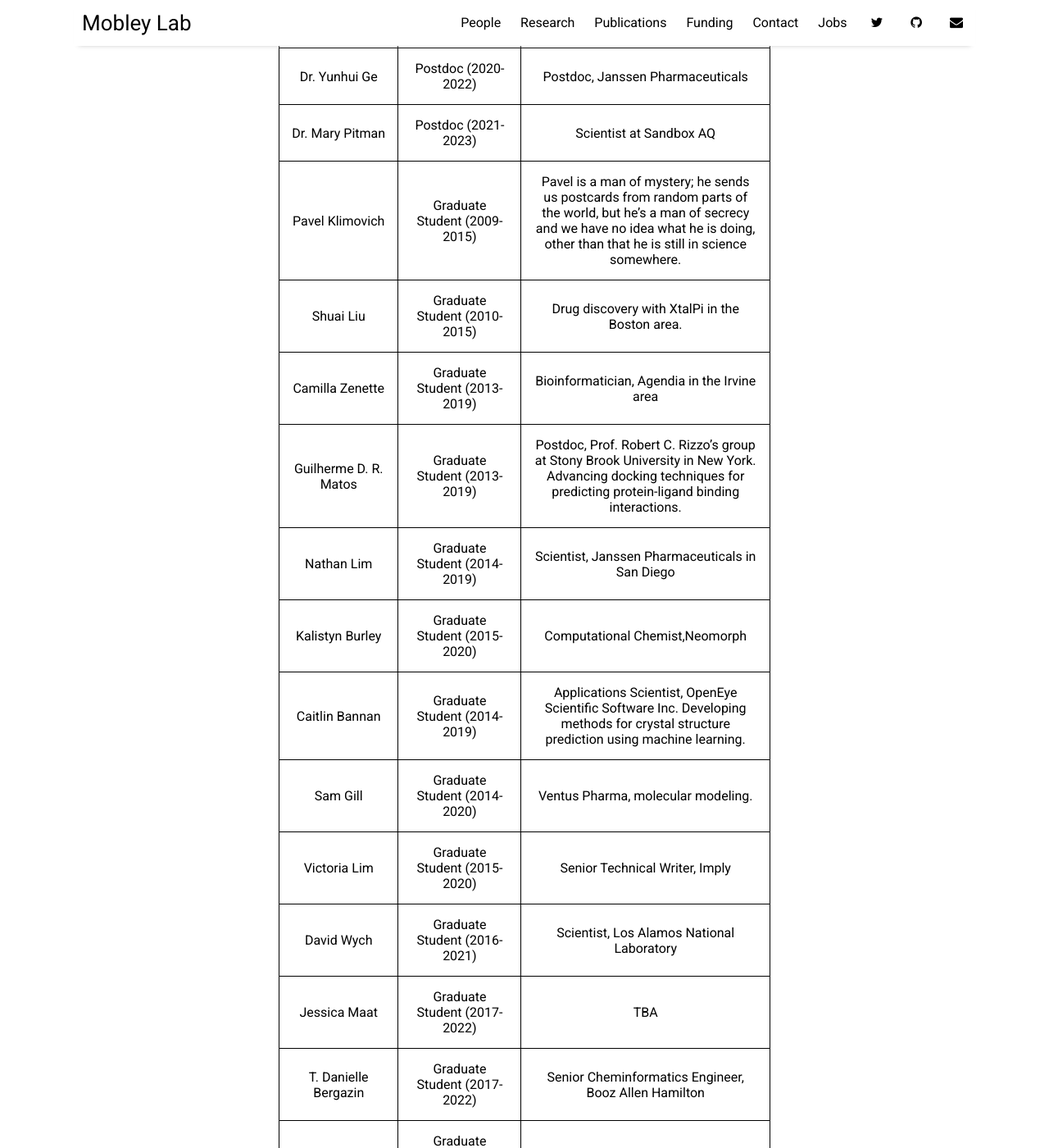
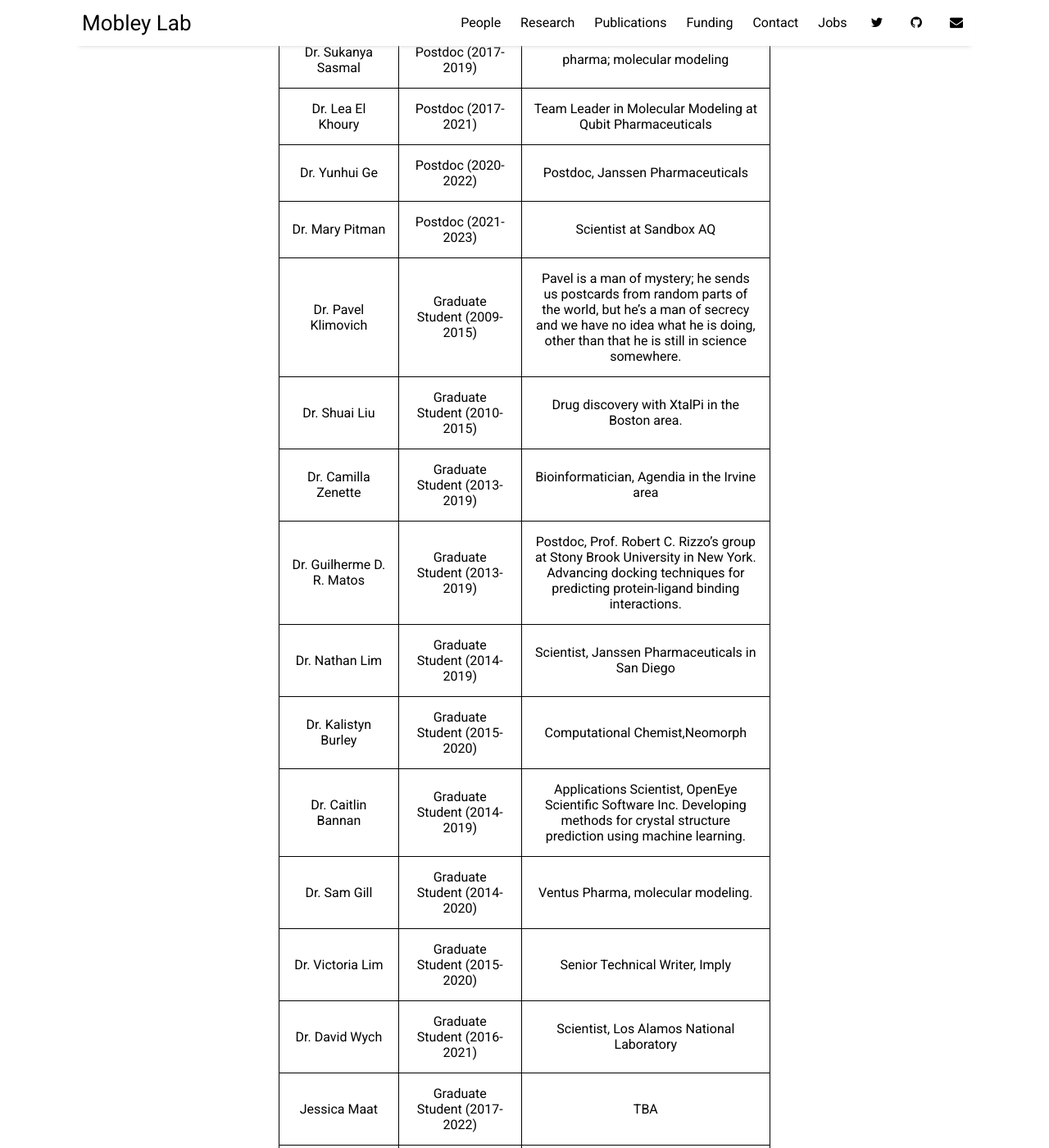
Before and after one commit to MobleyLab/mobleylab.org, a Jekyll site: the page built from pages/people.md, in a window 1280 px wide and 1400 px high, scrolled down 5621 px. Shown: the whole window at 82% size. Built offline with Jekyll 4.4.1, drawn with Linux system fonts in a browser that asks for light colours; nearby versions of some CDN libraries; some of the changed text lies outside the part shown.

Commit message:
Update people.md

```diff
--- a/pages/people.md
+++ b/pages/people.md
@@ -35,6 +35,13 @@ Swapnil received his M.Sc. Integrated degree in Chemistry from IIT Kanpur, India
 
 <br />
 <br />
+
+### **Suleyman Selim** -
+
+<br />
+<br />
+
+
 ## **Graduate Students**
 
 ### **Martin Amezcua (Pharmaceutical Sciences)** -
@@ -115,20 +122,20 @@ Meghan Osato graduated from UCI with a B.S. in Biological Sciences and a B.S. in
 |Dr. Yunhui Ge | Postdoc (2020-2022) | Postdoc, Janssen Pharmaceuticals |
 |Dr. Mary Pitman | Postdoc (2021-2023) | Scientist at Sandbox AQ |
 |------------|--------------|----------------|
-|Pavel Klimovich|Graduate Student (2009-2015)|Pavel is a man of mystery; he sends us postcards from random parts of the world, but he’s a man of secrecy and we have no idea what he is doing, other than that he is still in science somewhere.|
-|Shuai Liu|Graduate Student (2010-2015)|Drug discovery with XtalPi in the Boston area.|
-|Camilla Zenette|Graduate Student (2013-2019)|Bioinformatician, Agendia in the Irvine area|
-|Guilherme D. R. Matos|Graduate Student (2013-2019)|Postdoc, Prof. Robert C. Rizzo’s group at Stony Brook University in New York. Advancing docking techniques for predicting protein-ligand binding interactions.|
-|Nathan Lim| Graduate Student (2014-2019)|Scientist, Janssen Pharmaceuticals in San Diego|
-|Kalistyn Burley| Graduate Student (2015-2020)|Computational Chemist,Neomorph|
-|Caitlin Bannan|Graduate Student (2014-2019)|Applications Scientist, OpenEye Scientific Software Inc. Developing methods for crystal structure prediction using machine learning.|
-|Sam Gill|Graduate Student (2014-2020)|Ventus Pharma, molecular modeling.|
-|Victoria Lim| Graduate Student (2015-2020)| Senior Technical Writer, Imply|
-|David Wych|Graduate Student (2016-2021)|Scientist, Los Alamos National Laboratory|
+|Dr. Pavel Klimovich|Graduate Student (2009-2015)|Pavel is a man of mystery; he sends us postcards from random parts of the world, but he’s a man of secrecy and we have no idea what he is doing, other than that he is still in science somewhere.|
+|Dr. Shuai Liu|Graduate Student (2010-2015)|Drug discovery with XtalPi in the Boston area.|
+|Dr. Camilla Zenette|Graduate Student (2013-2019)|Bioinformatician, Agendia in the Irvine area|
+|Dr. Guilherme D. R. Matos|Graduate Student (2013-2019)|Postdoc, Prof. Robert C. Rizzo’s group at Stony Brook University in New York. Advancing docking techniques for predicting protein-ligand binding interactions.|
+|Dr. Nathan Lim| Graduate Student (2014-2019)|Scientist, Janssen Pharmaceuticals in San Diego|
+|Dr. Kalistyn Burley| Graduate Student (2015-2020)|Computational Chemist,Neomorph|
+|Dr. Caitlin Bannan|Graduate Student (2014-2019)|Applications Scientist, OpenEye Scientific Software Inc. Developing methods for crystal structure prediction using machine learning.|
+|Dr. Sam Gill|Graduate Student (2014-2020)|Ventus Pharma, molecular modeling.|
+|Dr. Victoria Lim| Graduate Student (2015-2020)| Senior Technical Writer, Imply|
+|Dr. David Wych|Graduate Student (2016-2021)|Scientist, Los Alamos National Laboratory|
 |Jessica Maat | Graduate Student (2017-2022) | TBA |
-|T. Danielle Bergazin | Graduate Student (2017-2022) | Senior Cheminformatics Engineer, Booz Allen Hamilton |
+|Dr. T. Danielle Bergazin | Graduate Student (2017-2022) | Senior Cheminformatics Engineer, Booz Allen Hamilton |
 |Oahn Tran |Graduate Student (2018-2023)|Chemiformatician|
-|Hannah Baumann | Graduate Student (2018-2023) | Postdoc at OpenFreeEnergy |
+|Dr. Hannah Baumann | Graduate Student (2018-2023) | Postdoc at OpenFreeEnergy |
 |-------------|-------------|--------------|
 |Anasuya Kolavennu| Masters Student (UNO)|She is currently a high school teacher in India|
 |Jessica Fuselier|Masters Student (UNO)|She is currently pursuing a second M.S. degree in bioinformatics at IUPUI.|
```
